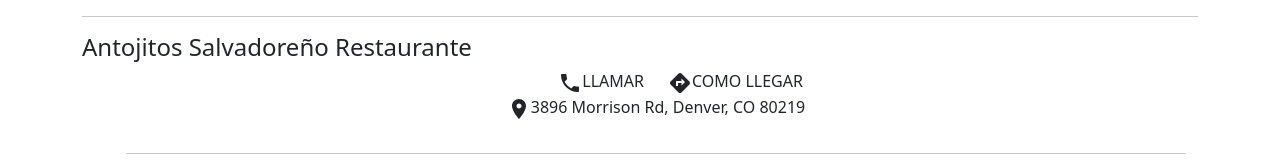
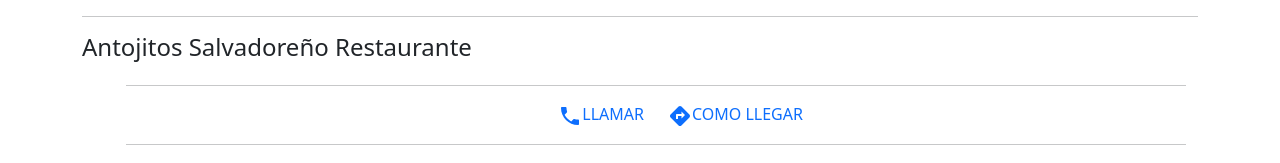
Before and after one commit to alexito24/antojitosSalvadorenos, a React (Create React App) app: page / in a window 1280 px wide. Shown: the part 743-906 px from the top of the page. Built offline with nearby package versions, Linux system fonts and the light colour scheme.

Commit message:
some more changes to footer

```diff
--- a/src/App.css
+++ b/src/App.css
@@ -57,6 +57,10 @@
 .link {
   text-decoration: none;
   color: inherit;
+  transition: color .25s;
+}
+.link2 {
+  text-decoration: none;
   transition: color .25s;
 }
 
--- a/src/components/Footer.js
+++ b/src/components/Footer.js
@@ -26,16 +26,17 @@
             <h4 className="footer_title">Antojitos Salvadoreño Restaurante</h4>
             <ul className="footer_list">
               <Container>
+                <hr />
                 <Row>
                   <Col className="textEnd">
-                    <a className="link " href="tel:(303) 997-4295">
+                    <a className="link2 " href="tel:(303) 997-4295">
                       <PhoneIcon />
                       LLAMAR
                     </a>
                   </Col>
                   <Col>
                     <a
-                      className="link"
+                      className="link2"
                       target="_blank"
                       rel="noreferrer"
                       aria-label="Get directions to this location on Google Maps."
@@ -46,6 +47,7 @@
                     </a>
                   </Col>
                 </Row>
+                <hr />
                 <Row>
                   <Col className="textCenter">
                     <address>
```
